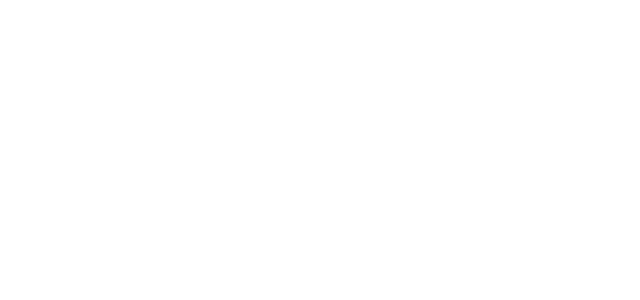
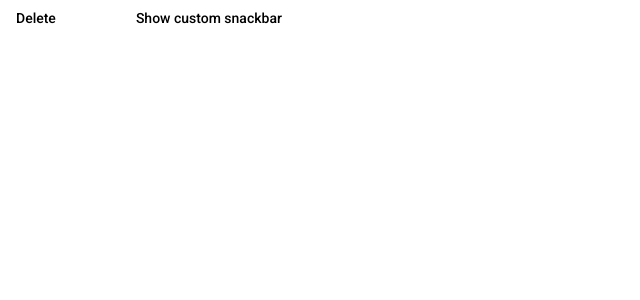
Before and after one commit to FaaridMuhammadEmad/Material-Demo, an Angular app: page / in a window 1280 px wide. Shown: the top 300 px of the page, without its empty margins (0-640 px from the left). Built offline with nearby package versions, Linux system fonts and the light colour scheme.

Commit message:
Custom Snackbar

```diff
--- a/src/app/app.component.html
+++ b/src/app/app.component.html
@@ -305,3 +305,8 @@
 
 <!-- Mat tooltip -->
 <!-- <button mat-raised-button matTooltip="Welcome here" matTooltipPosition="before" matTooltipShowDelay="2000" matTooltipHideDelay="2000">Faarid</button> -->
+
+<!-- Mat Snackbar Module -->
+<button mat-button (click)="openSnackbar('Item deleted','Undo')">Delete</button>
+
+<button mat-button (click)="openCustomSnackBar()">Show custom snackbar</button>
--- a/src/app/app.component.ts
+++ b/src/app/app.component.ts
@@ -1,7 +1,9 @@
 import { Component,OnInit } from '@angular/core';
 import { FormControl } from '@angular/forms';
+import { MatSnackBar } from '@angular/material/snack-bar';
 import { Observable } from 'rxjs';
 import { map,startWith } from 'rxjs/operators';
+import { CustomerSnackBarComponentComponent } from './customer-snack-bar-component/customer-snack-bar-component.component';
 
 @Component({
   selector: 'app-root',
@@ -27,6 +29,8 @@
 
   myControl = new FormControl();
   filteredOptions: Observable<string[]> | undefined;
+
+  constructor(private snackBar: MatSnackBar){}
 
   loadData(){
     this.showSpinner=true;
@@ -65,4 +69,20 @@
     console.log("DDD",day != 0 && day !=6)
     return day != 0 && day !=6;
   }
+
+  openSnackbar(message:any,action:any){
+    let snackBarRef = this.snackBar.open(message,action,{duration:2000})
+
+    snackBarRef.afterDismissed().subscribe(()=>{
+      console.log("The snackbar was dismissed")
+    });
+
+    snackBarRef.onAction().subscribe(()=>{
+      console.log("The snackbar was triggered")
+    });
+  }
+
+  openCustomSnackBar(){
+    this.snackBar.openFromComponent(CustomerSnackBarComponentComponent,{duration:2000})
+  }
 }
--- a/src/app/app.module.ts
+++ b/src/app/app.module.ts
@@ -6,11 +6,13 @@
 import { BrowserAnimationsModule } from '@angular/platform-browser/animations';
 import { MaterialModule } from './material/material.module';
 import { FormsModule,ReactiveFormsModule } from '@angular/forms';
+import { CustomerSnackBarComponentComponent } from './customer-snack-bar-component/customer-snack-bar-component.component';
 
 
 @NgModule({
   declarations: [
-    AppComponent
+    AppComponent,
+    CustomerSnackBarComponentComponent
   ],
   imports: [
     BrowserModule,
--- /dev/null
+++ b/src/app/customer-snack-bar-component/customer-snack-bar-component.component.html
@@ -0,0 +1 @@
+<span style="color:orange">Custom snackbar</span>
--- /dev/null
+++ b/src/app/customer-snack-bar-component/customer-snack-bar-component.component.ts
@@ -0,0 +1,15 @@
+import { Component, OnInit } from '@angular/core';
+
+@Component({
+  selector: 'app-customer-snack-bar-component',
+  templateUrl: './customer-snack-bar-component.component.html',
+  styleUrls: ['./customer-snack-bar-component.component.css']
+})
+export class CustomerSnackBarComponentComponent implements OnInit {
+
+  constructor() { }
+
+  ngOnInit(): void {
+  }
+
+}
--- a/src/app/material/material.module.ts
+++ b/src/app/material/material.module.ts
@@ -23,9 +23,11 @@
 import {MatDatepickerModule,} from '@angular/material/datepicker';
 import { MatNativeDateModule } from '@angular/material/core';
 import {MatTooltipModule} from '@angular/material/tooltip';
+import {MatSnackBarModule} from '@angular/material/snack-bar';
 
 const MaterialComponents = [
   MatButtonModule,
+  MatSnackBarModule,
   MatInputModule,
   MatFormFieldModule,
   MatSelectModule,
```
Also changed, not shown: src/app/customer-snack-bar-component/customer-snack-bar-component.component.css (added), 1 other file (tests, documents, lock files or other folders).
